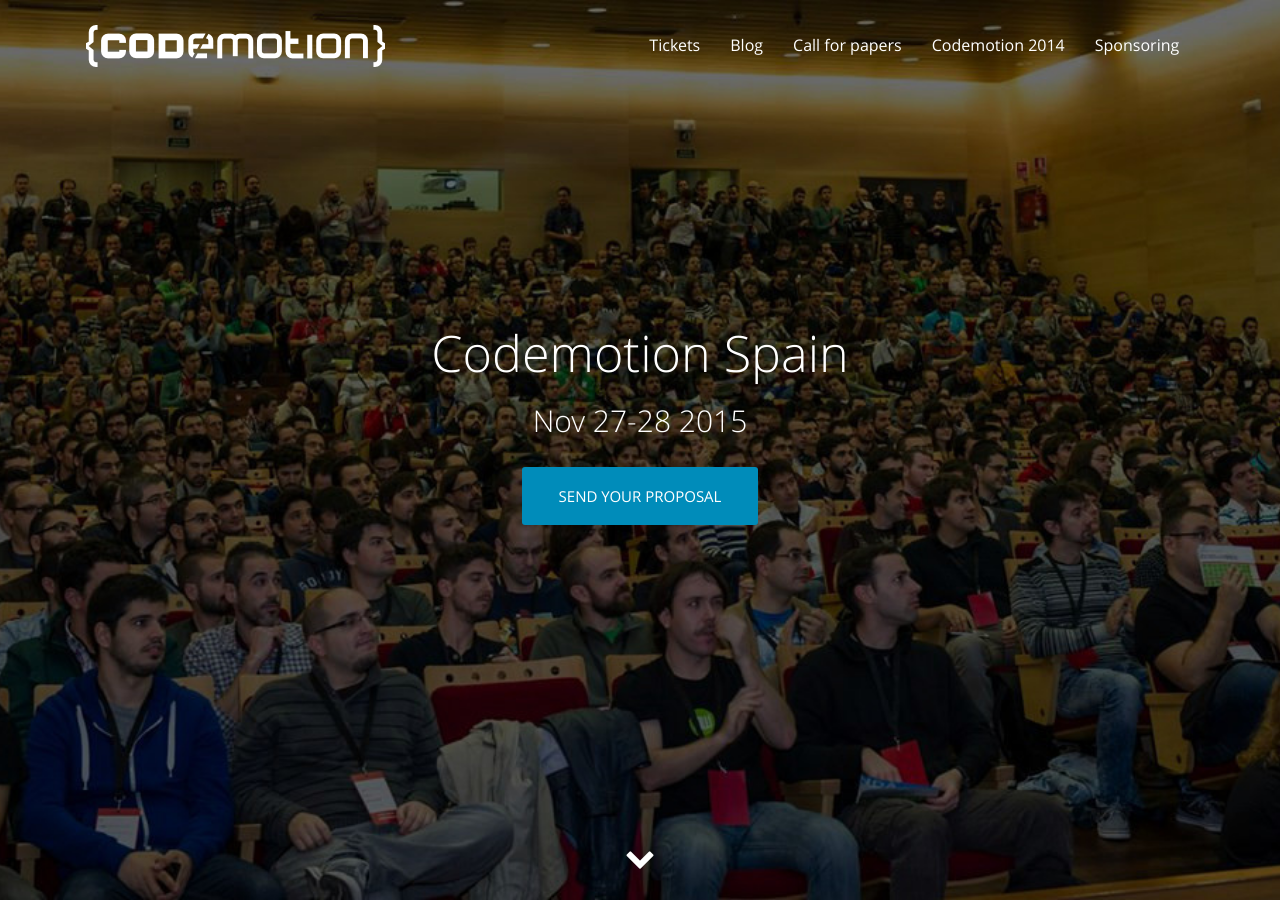
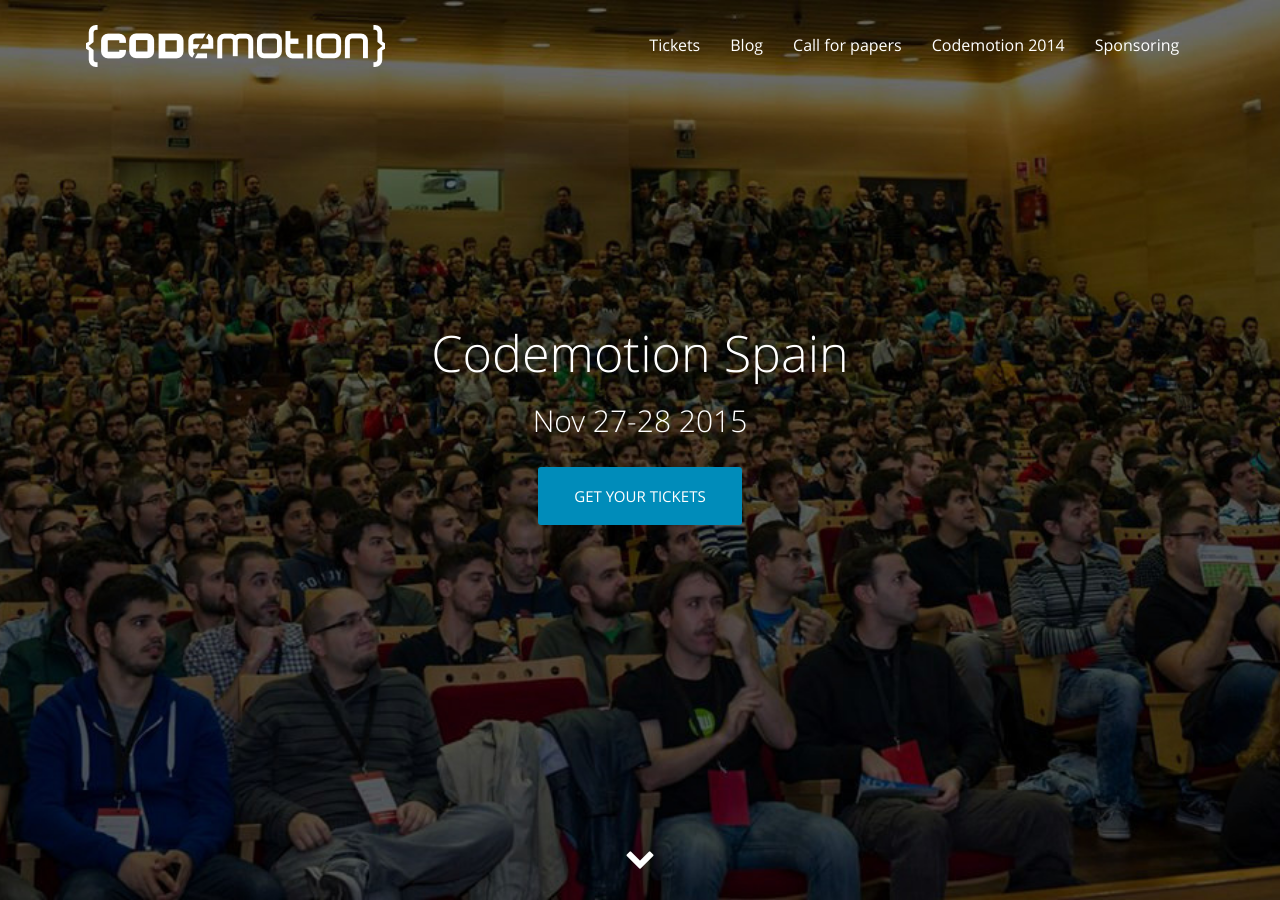
Before and after one commit to JMPerez/web-codemotion-2015, a Jekyll site: the page built from index.html, in a window 1280 px wide and 900 px high. Built offline with Jekyll 4.4.1, drawn with Linux system fonts in a browser that asks for light colours; nearby versions of some CDN libraries; some of the changed lines change nothing that is shown.

Commit message:
Changed CTA in main page

```diff
--- a/_config.yml
+++ b/_config.yml
@@ -16,6 +16,7 @@
   mainTitle: "Codemotion Spain"
   mainSubtitle: "Nov 27-28 2015"
   SendYourTalk: "Send your proposal"
+  GetYourTickets: "Get your tickets"
   aboutTitle: "Be an agent of chaos"
   aboutDesc: "<p class='lead'>There must be a creation process. There must be change.</p><p>We, the IT crowd, recognize the need to reinvent our ways every year, learning new formulas to do old things. We don't relax believing that what was best practice last year will remain unchanged, unaffected by time. That's how Cobol was born. We don't do that.</p><p>We are agents of change. We recognize the need to destroy in order to build. We go, and get together, and learn. Then we get back to our places of work, and break things.</p><p>That's what we do.</p>"
   aboutBlock:
@@ -68,6 +69,7 @@
   mainTitle: "Codemotion Spain"
   mainSubtitle: "Nov 27-28 2015"
   SendYourTalk: "Envíanos tu charla"
+  GetYourTickets: "Consigue tu entrada"
   aboutTitle: "Sé un agente del caos"
   aboutDesc: "<p class='lead'>Tiene que haber un proceso creativo. Tiene que haber cambio.</p><p>Nosotros, la comunidad de técnicos del software, reconocemos la necesidad de reinventarnos cada año, aprendiendo fórmulas nuevas para hacer las cosas de siempre. No nos relajamos pensando que lo que era buena práctica el año pasado seguirá sin cambios hoy, sin verse afectada por el paso del tiempo. Así es como nació Cobol. Nosotros no hacemos eso.</p><p>Nosotros somos agentes del cambio. Reconocemos la necesidad de destruir para construir después. Vamos, nos juntamos, y aprendemos juntos. Después volvemos a nuestros lugares de trabajo, y rompemos cosas.</p><p>Esto es lo que hacemos.</p>"
   aboutBlock:
@@ -125,8 +127,10 @@
 # Main Block
 mainImage: "codemotion.jpg"
 mainButtons:
-  - link: "https://www.koliseo.com/codemotion/codemotion-madrid/r4p/5685252034920448"
-    i18n: "SendYourTalk"
+  - link: "https://www.koliseo.com/codemotion/codemotion-madrid"
+    i18n: "GetYourTickets"
+#  - link: "https://www.koliseo.com/codemotion/codemotion-madrid/r4p/5685252034920448"
+#    i18n: "SendYourTalk"
 
 
 # Location Block
```
Also changed, not shown: README.md.
